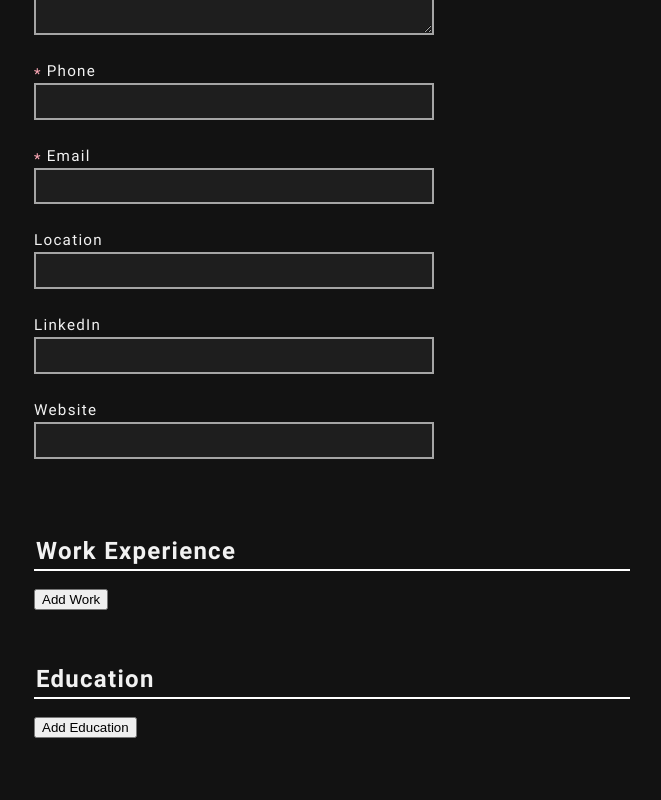
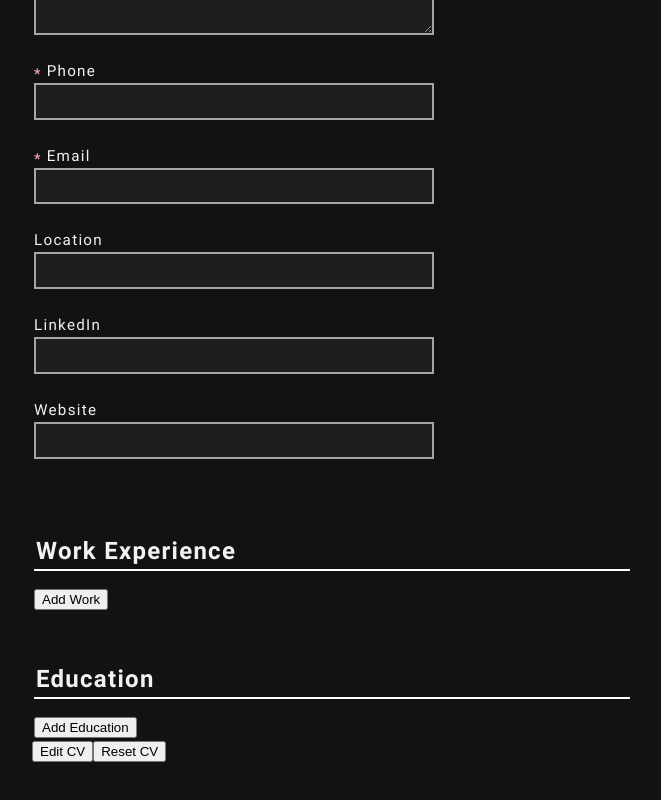
Before and after one commit to thatblindgeye/ez-cv, a React (Create React App) app: page / in a window 1280 px wide. Shown: the part 442-1242 px from the top of the page, without its empty margins (308-969 px from the left). Built offline with nearby package versions, Linux system fonts and the light colour scheme.

Commit message:
Add functionality to toggle editMode and reset the cv form

```diff
--- a/src/components/CV/CV.js
+++ b/src/components/CV/CV.js
@@ -80,9 +80,14 @@ export default class CV extends Component {
       return item;
     });
 
-    this.setState({
-      [list]: listCopy,
-    });
+    this.setState(
+      {
+        [list]: listCopy,
+      },
+      () => {
+        console.log(this.state.workList);
+      }
+    );
   };
 
   handleDeleteItem = (e, list) => {
@@ -92,6 +97,28 @@ export default class CV extends Component {
     );
     this.setState({
       [list]: listCopy,
+    });
+  };
+
+  handleToggleEditMode = (e) => {
+    e.preventDefault();
+    this.setState({
+      editMode: !this.state.editMode,
+    });
+  };
+
+  handleResetCV = () => {
+    this.setState({
+      editMode: true,
+      name: '',
+      summary: '',
+      phone: '',
+      email: '',
+      location: '',
+      linkedIn: '',
+      personalSite: '',
+      workList: [],
+      educationList: [],
     });
   };
 
@@ -141,6 +168,24 @@ export default class CV extends Component {
             this.handleDeleteItem(e, 'educationList');
           }}
         />
+        <div className='c-cv-buttons'>
+          <button
+            type='submit'
+            className='c-button'
+            value='submit'
+            onClick={this.handleToggleEditMode}
+          >
+            Edit CV
+          </button>
+          <button
+            type='reset'
+            className='c-button'
+            value='reset'
+            onClick={this.handleResetCV}
+          >
+            Reset CV
+          </button>
+        </div>
       </form>
     );
 
@@ -157,6 +202,19 @@ export default class CV extends Component {
         />
         <WorkPreview workList={workList} />
         <EducationPreview educationList={educationList} />
+        <div className='c-cv-buttons'>
+          <button
+            type='button'
+            className='c-button'
+            value='edit'
+            onClick={this.handleToggleEditMode}
+          >
+            Edit CV
+          </button>
+          <button type='button' className='c-button' value='save'>
+            Save as PDF
+          </button>
+        </div>
       </div>
     );
 
--- a/src/components/CV/Education/EducationFieldset.js
+++ b/src/components/CV/Education/EducationFieldset.js
@@ -14,12 +14,12 @@ export default function EducationFieldset({
       <legend>
         <h2 className='c-fieldset__legend'>Education</h2>
       </legend>
-      <ul role='list' aria-label='education'>
+      <ul role='list' className='c-fieldset__list' aria-label='education'>
         {educationList.map((item) => {
           const { id, degree, school, startDate, endDate, currentlyEnrolled } =
             item;
           return (
-            <li key={id} id={id}>
+            <li key={id} id={id} className='c-fieldset__list-item'>
               <SimpleInput
                 id={`degree-${id}`}
                 fieldName='degree'
--- a/src/components/CV/Education/EducationPreview.js
+++ b/src/components/CV/Education/EducationPreview.js
@@ -16,12 +16,14 @@ export default function EducationPreview(props) {
                 <div className='c-item__main-heading'>{degree}</div>
                 <div className='c-item__secondary-heading'>{school}</div>
                 <div className='c-item__date-range'>
-                  <span>{formatDate(startDate)} to </span>
+                  <span>
+                    {startDate ? formatDate(startDate) : 'unknown'} to{' '}
+                  </span>
                   <span>
                     {currentlyEnrolled
                       ? 'present'
                       : endDate === ''
-                      ? ''
+                      ? 'unknown'
                       : formatDate(endDate)}
                   </span>
                 </div>
--- a/src/components/CV/Work/WorkFieldset.js
+++ b/src/components/CV/Work/WorkFieldset.js
@@ -15,7 +15,7 @@ export default function WorkFieldset({
       <legend>
         <h2 className='c-fieldset__legend'>Work Experience</h2>
       </legend>
-      <ul role='list' aria-label='work experience'>
+      <ul role='list' className='c-fieldset__list' aria-label='work experience'>
         {workList.map((item) => {
           const {
             id,
@@ -27,7 +27,7 @@ export default function WorkFieldset({
             currentlyEmployed,
           } = item;
           return (
-            <li key={id} id={id}>
+            <li key={id} id={id} className='c-fieldset__list-item'>
               <>
                 <SimpleInput
                   id={`position-${id}`}
--- a/src/components/CV/Work/WorkPreview.js
+++ b/src/components/CV/Work/WorkPreview.js
@@ -22,11 +22,10 @@ export default function WorkPreview(props) {
               <div className='c-item'>
                 <div className='c-item__main-heading'>{position}</div>
                 <div className='c-item__secondary-heading'>{employer}</div>
-                <div className='c-item__additional-details'>
-                  {responsibilities}
-                </div>
                 <div className='c-item__date-range'>
-                  <span>{startDate ? formatDate(startDate) : ''} to </span>
+                  <span>
+                    {startDate ? formatDate(startDate) : 'unknown'} to{' '}
+                  </span>
                   <span>
                     {currentlyEmployed
                       ? 'present'
@@ -34,6 +33,12 @@ export default function WorkPreview(props) {
                       ? 'unknown'
                       : formatDate(endDate)}
                   </span>
+                </div>
+                <div className='c-item__additional-details'>
+                  <div className='c-item__responsibilities'>
+                    Responsibilities
+                    <pre>{responsibilities}</pre>
+                  </div>
                 </div>
               </div>
             </li>
--- a/src/styles/base/_typography.scss
+++ b/src/styles/base/_typography.scss
@@ -57,3 +57,8 @@ input[type='date'] {
   font-weight: bold;
   line-height: 1rem;
 }
+
+pre {
+  margin: 0;
+  font-family: $base-fonts;
+}
--- a/src/styles/components/_inputs.scss
+++ b/src/styles/components/_inputs.scss
@@ -42,6 +42,7 @@
 .c-textarea {
   &__field {
     @extend %field-properties;
+    white-space: pre-line;
   }
 
   & + .c-input {
```
